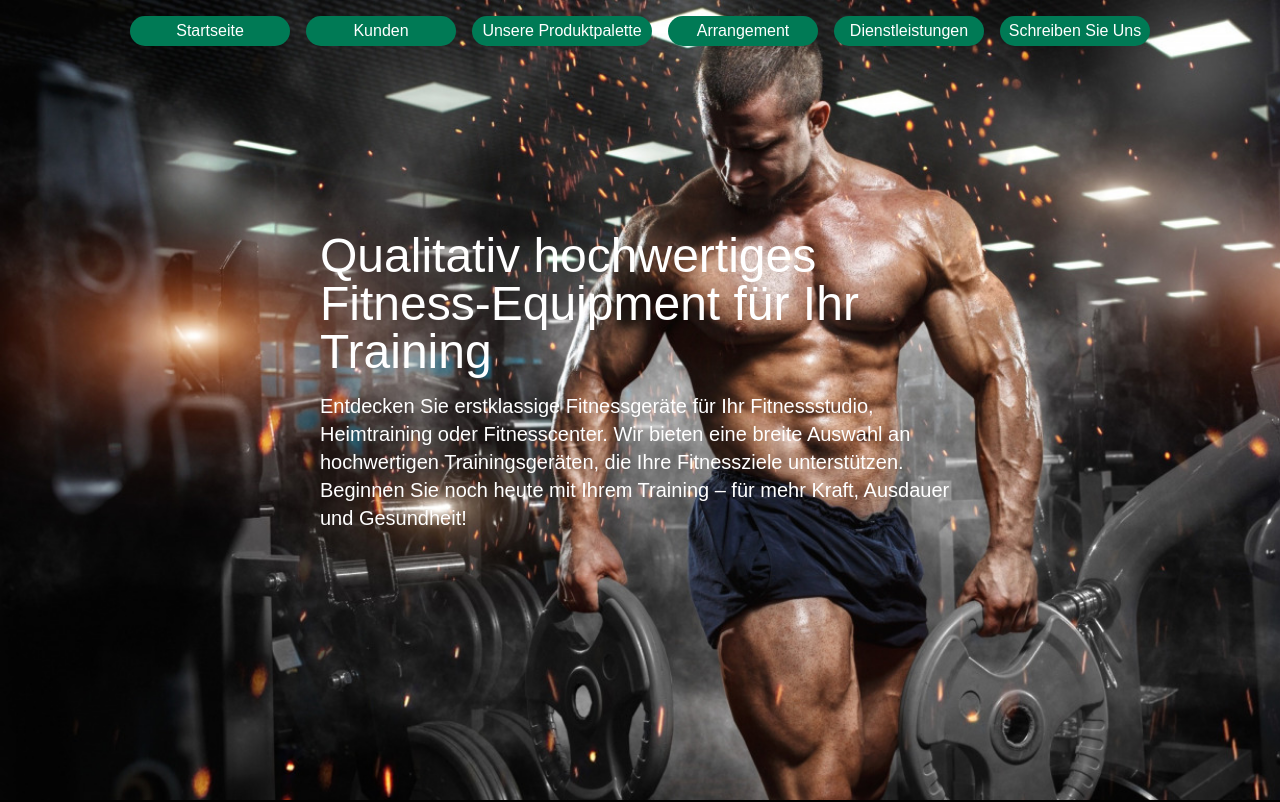
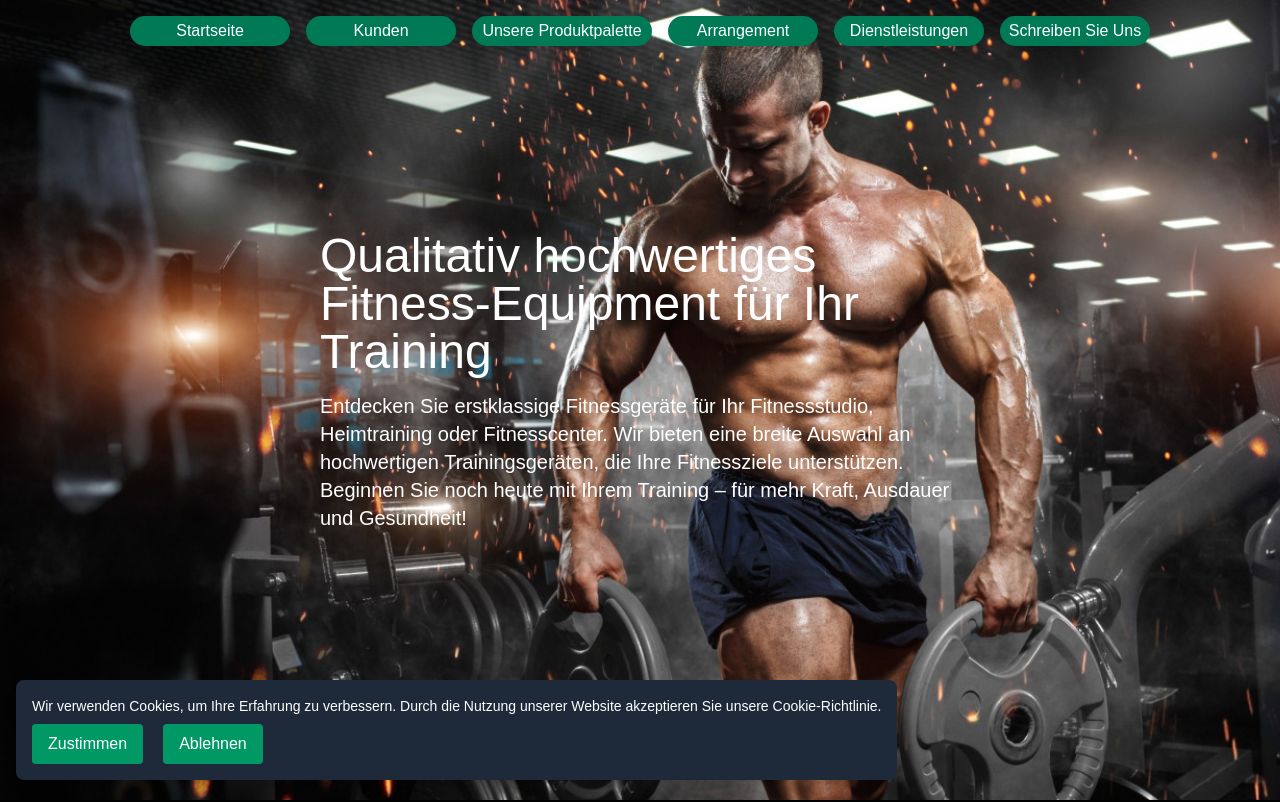
Before and after one commit to tereshonkov/gym-app, a Next.js app: page / in a window 1280 px wide. Shown: the top 802 px of the page. Built offline with nearby package versions, Linux system fonts and the light colour scheme.

Commit message:
cookie acept

```diff
--- a/app/page.tsx
+++ b/app/page.tsx
@@ -5,6 +5,7 @@ import BlockThree from "@/components/BlockThree/BlockThree";
 import FourBlock from "@/components/FourBlock/FourBlock";
 import FormBlock from "@/components/FormBlock/FormBlock";
 import Footer from "@/components/Footer/Footer";
+import CookieAccept from "@/components/CookieAccept/CookieAccept";
 
 export default function Home() {
   return (
@@ -16,6 +17,7 @@ export default function Home() {
       <FourBlock />
       <FormBlock />
       <Footer />
+      <CookieAccept />
     </div>
   );
 }
--- /dev/null
+++ b/components/CookieAccept/CookieAccept.tsx
@@ -0,0 +1,35 @@
+"use client"
+import { useState } from "react"
+
+export default function CookieAccept() {
+    const [show, setShow] = useState(true);
+    const handleAccept = () => {
+        setShow(false);
+        // Logic to accept cookies
+    }
+  return (
+    <div className="fixed bottom-5 left-4">
+        {show && (
+            <div className="bg-gray-800 text-white p-4 rounded-lg shadow-lg">
+            <p className="text-sm">
+            Wir verwenden Cookies, um Ihre Erfahrung zu verbessern. Durch die Nutzung unserer Website akzeptieren Sie unsere Cookie-Richtlinie.
+            </p>
+            <div className="flex gap-5">
+            <button
+                onClick={handleAccept}
+                className="mt-2 bg-emerald-600 text-white px-4 py-2 rounded cursor-pointer"
+            >
+                Zustimmen
+            </button>
+            <button
+                onClick={handleAccept}
+                className="mt-2 bg-emerald-600 text-white px-4 py-2 rounded cursor-pointer"
+            >
+                Ablehnen
+            </button>
+            </div>
+            </div>
+        )}
+    </div>
+  )
+}
```
